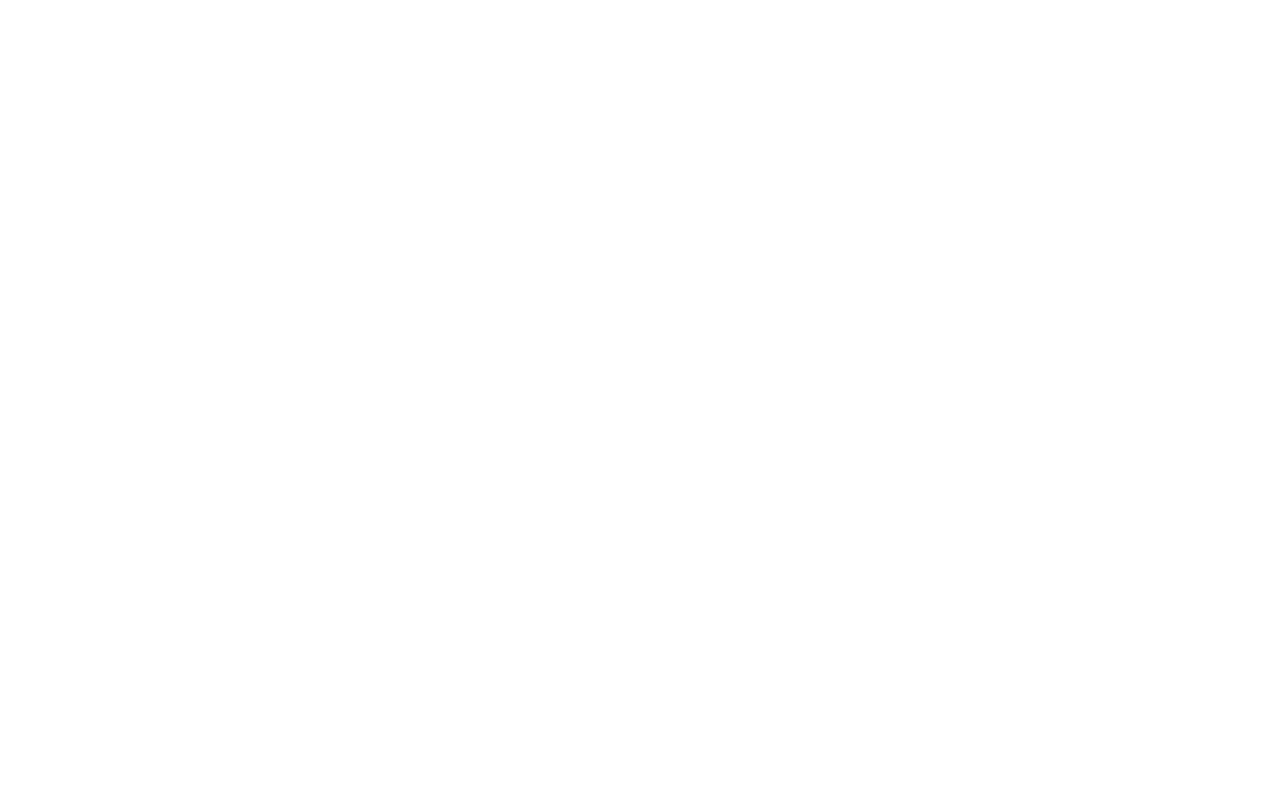
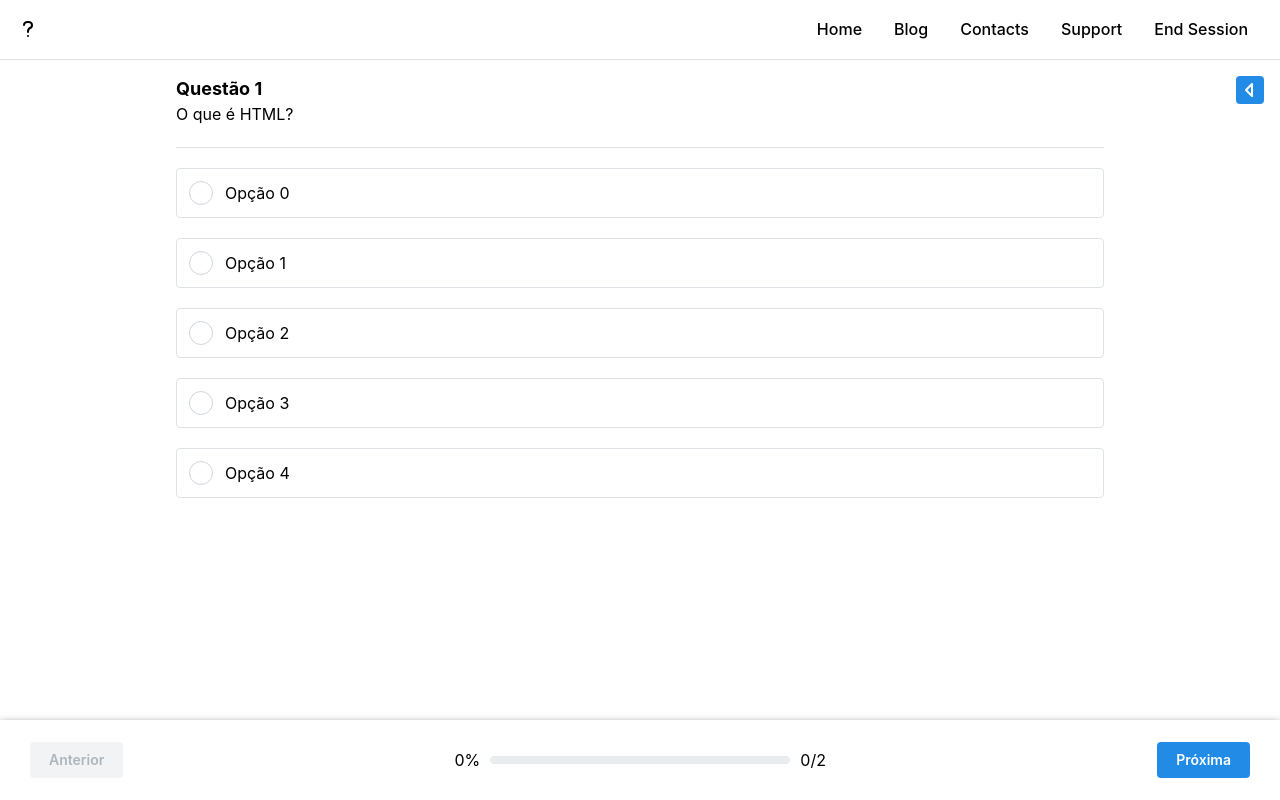
Before and after one commit to mateuscqueiros/exams, a Next.js app: page /exams/1/questions/1 in a window 1280 px wide. Before the commit this address had no page. Built offline with nearby package versions, Linux system fonts and the light colour scheme.

Commit message:
navigating between questions and menu

```diff
--- a/src/app/exams/[examId]/questions/[questionNumber]/page.tsx
+++ b/src/app/exams/[examId]/questions/[questionNumber]/page.tsx
@@ -6,6 +6,7 @@ import {
   QuestionsMenu,
 } from "@/features/exam";
 import { useExamSessionStore } from "@/stores/exam";
+import { examData } from "@/values";
 import {
   Box,
   Center,
@@ -15,7 +16,7 @@ import {
   Text,
   Title,
 } from "@mantine/core";
-import { notFound } from "next/navigation";
+import { useParams } from "next/navigation";
 import { useState } from "react";
 
 export default function QuestionPage({
@@ -25,10 +26,12 @@ export default function QuestionPage({
 }) {
   const [selected, setSelected] = useState<null | number>(null);
   const examSession = useExamSessionStore();
+  const params = useParams<{ examId: string }>();
 
   if (!examSession.session?.active) {
-    // examSession.startSession(examData);
-    return notFound();
+    examSession.startSession(examData);
+    return;
+    // return <>Não existe uma sessão ativa para este teste</>;
   }
 
   const question = examSession.exam?.questions.find(
@@ -51,11 +54,11 @@ export default function QuestionPage({
   return (
     <Box style={{ position: "relative" }}>
       <Container w="100%" miw={{ md: 800 }}>
-        <QuestionsMenu />
+        <QuestionsMenu currentQuestion={question} />
         <Center mb={100}>
           <Flex direction="column" w="100%">
-            <Title order={4}>Questão 1</Title>
-            <Text>{question.description}</Text>
+            <Title order={4}>Questão {questionNumber}</Title>
+            <Text>{question.title}</Text>
             <Divider my={20} />
             <Box>
               <Flex direction="column" gap={20}>
@@ -76,7 +79,7 @@ export default function QuestionPage({
             </Box>
           </Flex>
         </Center>
-        <QuestionsFooter />
+        <QuestionsFooter currentQuestion={question} />
       </Container>
     </Box>
   );
--- a/src/features/exam/components/questions-footer.tsx
+++ b/src/features/exam/components/questions-footer.tsx
@@ -3,21 +3,55 @@
 import { useExamSessionStore } from "@/stores/exam";
 import { Affix, Button, Flex, Progress, Text } from "@mantine/core";
 import { useMediaQuery } from "@mantine/hooks";
+import { useParams, useRouter } from "next/navigation";
+import { QuestionType } from "../exam.types";
 
-export function QuestionsFooter() {
+export type QuestionFooterType = {
+  currentQuestion: QuestionType;
+};
+
+export function QuestionsFooter({ currentQuestion }: QuestionFooterType) {
   const examSession = useExamSessionStore();
+  const params = useParams();
+  const router = useRouter();
+
   if (!examSession.session?.active) return <></>;
 
   if (!examSession.session || !examSession.exam) return;
 
   const selectedQuestions = examSession.session.questions.length;
   const totalQuestions = examSession.exam.questions.length;
-  console.log(selectedQuestions, totalQuestions);
 
   const percentage = (selectedQuestions / totalQuestions) * 100;
+
   const mobileBreakpoint = "sm";
+  const isMobile = useMediaQuery(`(max-width: 48em)`);
 
-  const isMobile = useMediaQuery(`(max-width: 48em)`);
+  const hasPreviousQuestion =
+    Math.min(...examSession.exam.questions.map((q) => q.number)) <
+    currentQuestion.number;
+
+  const hasNextQuestion =
+    Math.max(...examSession.exam.questions.map((q) => q.number)) >
+    currentQuestion.number;
+
+  let nextQuestionURL = "";
+  let previousQuestionURL = "";
+  const questionsNumbers = examSession.exam.questions.map((q) => q.number);
+
+  if (hasNextQuestion) {
+    const nextQuestionNumber =
+      questionsNumbers[questionsNumbers.indexOf(currentQuestion.number) + 1];
+
+    nextQuestionURL = `/exams/${params.examId}/questions/${nextQuestionNumber}`;
+  }
+
+  if (hasPreviousQuestion) {
+    const previousQuestionNumber =
+      questionsNumbers[questionsNumbers.indexOf(currentQuestion.number) - 1];
+
+    previousQuestionURL = `/exams/${params.examId}/questions/${previousQuestionNumber}`;
+  }
 
   return (
     <Affix
@@ -30,11 +64,27 @@ export function QuestionsFooter() {
     >
       <Flex align="center" direction="column" justify="center" h="100%">
         <Flex hiddenFrom={mobileBreakpoint} w="100%" justify="space-between">
-          <Button>Anterior</Button>
-          <Button>Próxima</Button>
+          <Button
+            disabled={!hasPreviousQuestion}
+            onClick={() => router.push(previousQuestionURL)}
+          >
+            Anterior
+          </Button>
+          <Button
+            disabled={!hasNextQuestion}
+            onClick={() => router.push(nextQuestionURL)}
+          >
+            Próxima
+          </Button>
         </Flex>
         <Flex w="100%" justify="space-between" align="center">
-          <Button visibleFrom={mobileBreakpoint}>Anterior</Button>
+          <Button
+            disabled={!hasPreviousQuestion}
+            visibleFrom={mobileBreakpoint}
+            onClick={() => router.push(previousQuestionURL)}
+          >
+            Anterior
+          </Button>
           <Flex
             gap={10}
             mt={isMobile ? 20 : undefined}
@@ -43,12 +93,22 @@ export function QuestionsFooter() {
             w={isMobile ? "100%" : undefined}
           >
             <Text>{percentage}%</Text>
-            <Progress value={percentage} w={isMobile ? "100%" : 300} />
+            <Progress
+              transitionDuration={500}
+              value={percentage}
+              w={isMobile ? "100%" : 300}
+            />
             <Text>
               {selectedQuestions}/{totalQuestions}
             </Text>
           </Flex>
-          <Button visibleFrom={mobileBreakpoint}>Próxima</Button>
+          <Button
+            onClick={() => router.push(nextQuestionURL)}
+            disabled={!hasNextQuestion}
+            visibleFrom={mobileBreakpoint}
+          >
+            Próxima
+          </Button>
         </Flex>
       </Flex>
     </Affix>
--- a/src/features/exam/components/questions-menu.tsx
+++ b/src/features/exam/components/questions-menu.tsx
@@ -1,22 +1,28 @@
 "use client";
 
-import {
-  ActionIcon,
-  Button,
-  Center,
-  Drawer,
-  Grid,
-  Text,
-  useMantineTheme,
-} from "@mantine/core";
+import { useExamSessionStore } from "@/stores/exam";
+import { ActionIcon, Button, Center, Drawer, Grid, Text } from "@mantine/core";
 import { useDisclosure } from "@mantine/hooks";
 import { IconCaretLeft, IconCaretRight } from "@tabler/icons-react";
 import Link from "next/link";
 import { useParams } from "next/navigation";
+import { QuestionType } from "../exam.types";
 
-export function QuestionsMenu() {
-  const params = useParams<{ testId: string; questionId: string }>();
+export type QuestionsMenuType = {
+  currentQuestion: QuestionType;
+};
+
+export function QuestionsMenu({ currentQuestion }: QuestionsMenuType) {
+  const params = useParams<{ examId: string; questionId: string }>();
   const [opened, { close, toggle }] = useDisclosure(false);
+  const examSession = useExamSessionStore();
+
+  if (!examSession.session) return <>Nenhuma sessão ativa</>;
+  if (!examSession.exam?.questions) return <>Sem questões</>;
+
+  const selectedQuestionsNumbers = examSession.session.questions.map(
+    (q) => q.number,
+  );
 
   return (
     <>
@@ -37,12 +43,12 @@ export function QuestionsMenu() {
       >
         <Text size="sm">30 questões pendentes</Text>
         <Grid mt={20} gutter={10}>
-          {Array(33)
-            .fill(0)
-            .map((v, i) => {
-              const a = [1, 4, 5, 10, 15, 18, 19, 21, 22, 25, 26, 27, 30];
-              const isSelected = Number(params.questionId) === i;
-              const isAnswered = a.includes(i);
+          {examSession.exam?.questions.map((question, i) => {
+            const isAnswered = selectedQuestionsNumbers.includes(
+              question.number,
+            );
+            const isSelected = currentQuestion.number === question.number;
+
             return (
               <Grid.Col span={2.4} key={i}>
                 <Center>
@@ -50,13 +56,13 @@ export function QuestionsMenu() {
                     radius="sm"
                     size="sm"
                     component={Link}
-                      href={`/quiz/${params.testId}/questions/${i}`}
+                    href={`/exams/${params.examId}/questions/${question.number}`}
                     color={isAnswered ? "lime.4" : undefined}
                     variant={
                       isSelected ? "filled" : isAnswered ? "filled" : "subtle"
                     }
                   >
-                      {i}
+                    {question.number}
                   </Button>
                 </Center>
               </Grid.Col>
--- a/src/stores/exam.ts
+++ b/src/stores/exam.ts
@@ -73,13 +73,13 @@ function updateQuestion(state: ExamSessionStoreType, questionData: SessionQuesti
   }
 }
 
-function removeQuestion(state: ExamSessionStoreType, questionId: QuestionType['id']): ExamSessionStoreType {
+function removeQuestion(state: ExamSessionStoreType, questionNumber: QuestionType['number']): ExamSessionStoreType {
   console.log('remove', state)
   return state.session !== undefined ? {
     ...state,
     session: {
       ...state.session,
-      questions: state.session.questions.filter(q => q.id !== questionId)
+      questions: state.session.questions.filter(q => q.number !== questionNumber)
     }
   } : state
 }
--- a/src/values/index.ts
+++ b/src/values/index.ts
@@ -10,7 +10,35 @@ export const examData: ExamType = {
       id: 0,
       title: 'O que é HTML?',
       number: 1,
-      selected: undefined,
+      description: 'Lorem ipsum',
+      alternatives: [
+        {
+          id: 0,
+          label: 'Opção 0'
+        },
+        {
+          id: 1,
+          label: 'Opção 1'
+        },
+        {
+          id: 2,
+          label: 'Opção 2'
+        },
+        {
+          id: 3,
+          label: 'Opção 3'
+        },
+        {
+          id: 4,
+          label: 'Opção 4'
+        },
+      ]
+    },
+
+    {
+      id: 1,
+      title: 'O que é HTML?',
+      number: 2,
       description: 'Lorem ipsum',
       alternatives: [
         {
```
Lines whose indentation alone changed are shown as unchanged.
